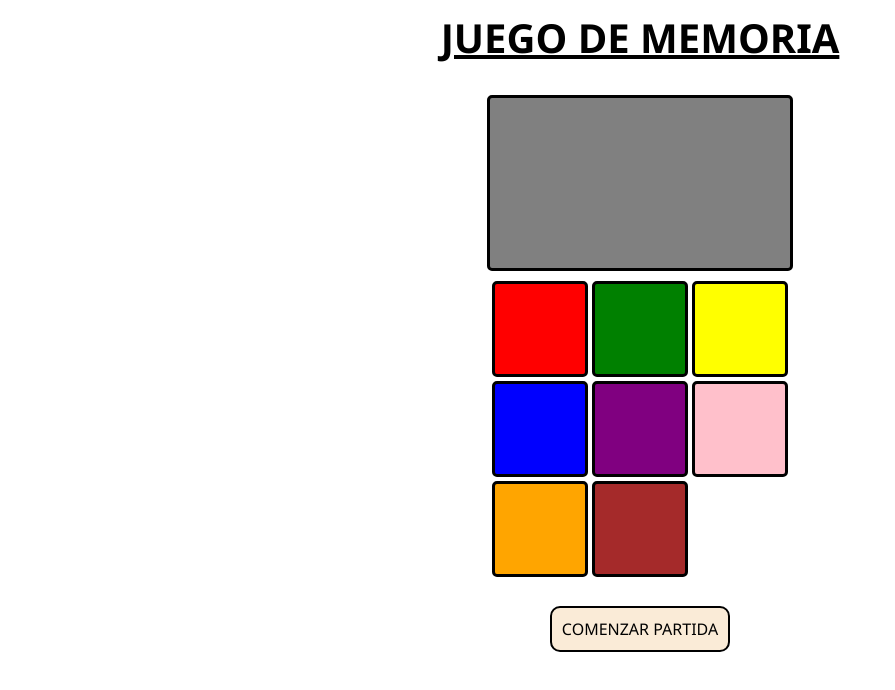
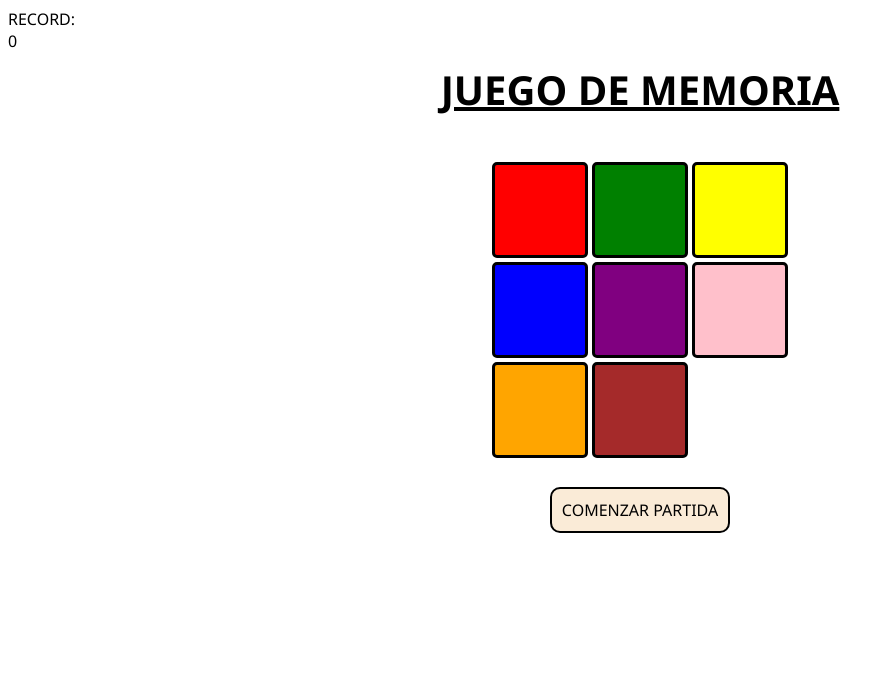
Before and after one commit to SOYUNTAL-JXTX17/WEB_MEMORY-GAME, a plain HTML site: page index.html in a window 1280 px wide. Shown: the whole page, without its empty margins (0-895 px from the left). Drawn offline with Linux system fonts and the light colour scheme.

Commit message:
Add record display to memory game header
Added a record display section to the header.

```diff
--- a/index.html
+++ b/index.html
@@ -8,15 +8,19 @@
     </head>
     <body>
         <header>
-            <div id="divnumeroclicks"></div>
+            <div id="divrecord">
+                <div id="textorecord">RECORD:</div>
+                <div id="record">0</div>
+            </div>
             <div id="divtitulo">
                 <p id="titulo">JUEGO DE MEMORIA</p>
             </div>
+            <div id="divnumeroclicks"></div>
         </header>
 
         <main>
             <div id="pantallas">
-                <div class="pantalla"></div>
+                <div id="pantalla"></div>
             </div>
             <div id="colores">
                 <div class="color rojo"></div>
```
